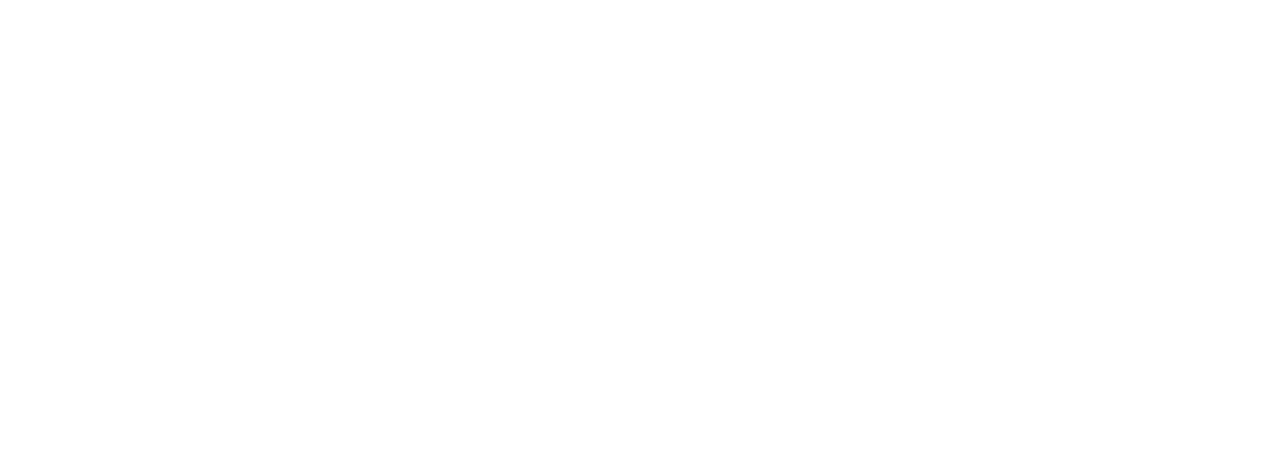
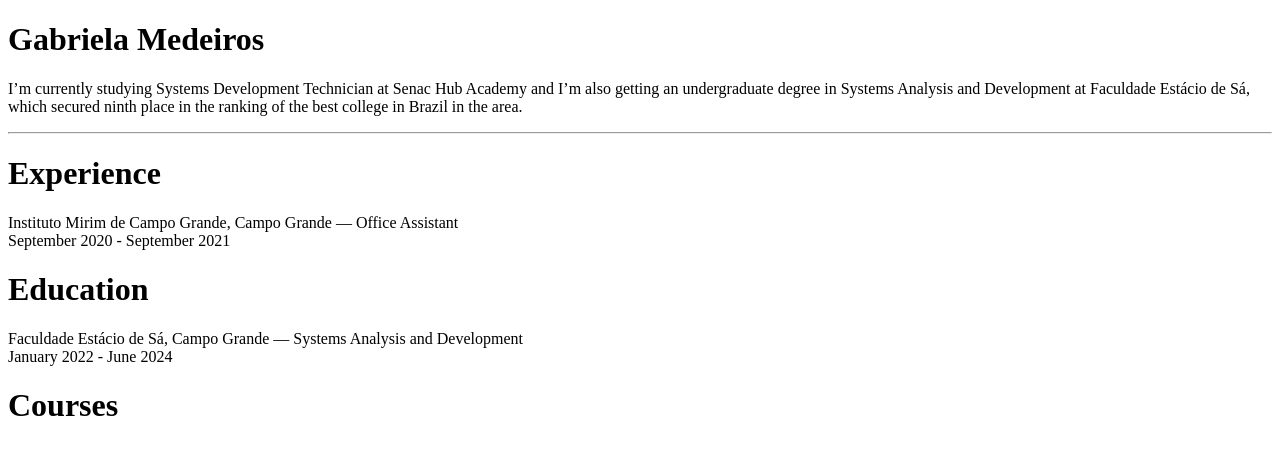
Before and after one commit to GabrielaMed/Gabooks, a plain HTML site: page MyDevResume.html in a window 1280 px wide. Drawn offline with Linux system fonts and the light colour scheme.

Commit message:
git commit MyDevResume.html

```diff
--- a/MyDevResume.html
+++ b/MyDevResume.html
@@ -1,10 +1,39 @@
 <!DOCTYPE html>
-<html>
+<html lang="en">
     <head>
-        <title>Gabriela Medeiros Resume</title>
+        <meta charset="utf-8">
+        <meta name = "viewport" content = "width = device - width, initial - sacle = 1.0">
+        <title>Gabriela Medeiros' Resume</title>
     </head>
 
     <body>
+        <h1>Gabriela Medeiros</h1>
+
+        <p>
+            I’m currently studying Systems Development Technician at Senac
+            Hub Academy and I’m also getting an undergraduate degree in
+            Systems Analysis and Development at Faculdade Estácio de Sá,
+            which secured ninth place in the ranking of the best college in
+            Brazil in the area.
+
+        </p>
+        <hr>
+
+        <h1>Experience</h1>
+        <p>
+        Instituto Mirim de Campo Grande, Campo Grande — Office Assistant <br> September 2020 - September 2021
+        </p>
+
+        <h1>Education</h1>
+        <p>
+            Faculdade Estácio de Sá, Campo Grande — Systems Analysis and Development <br> January 2022 - June 2024
+
+        </p>
+
+        <h1>Courses</h1>
+        <p>
+
+        </p>
 
     </body>
 </html>
```
